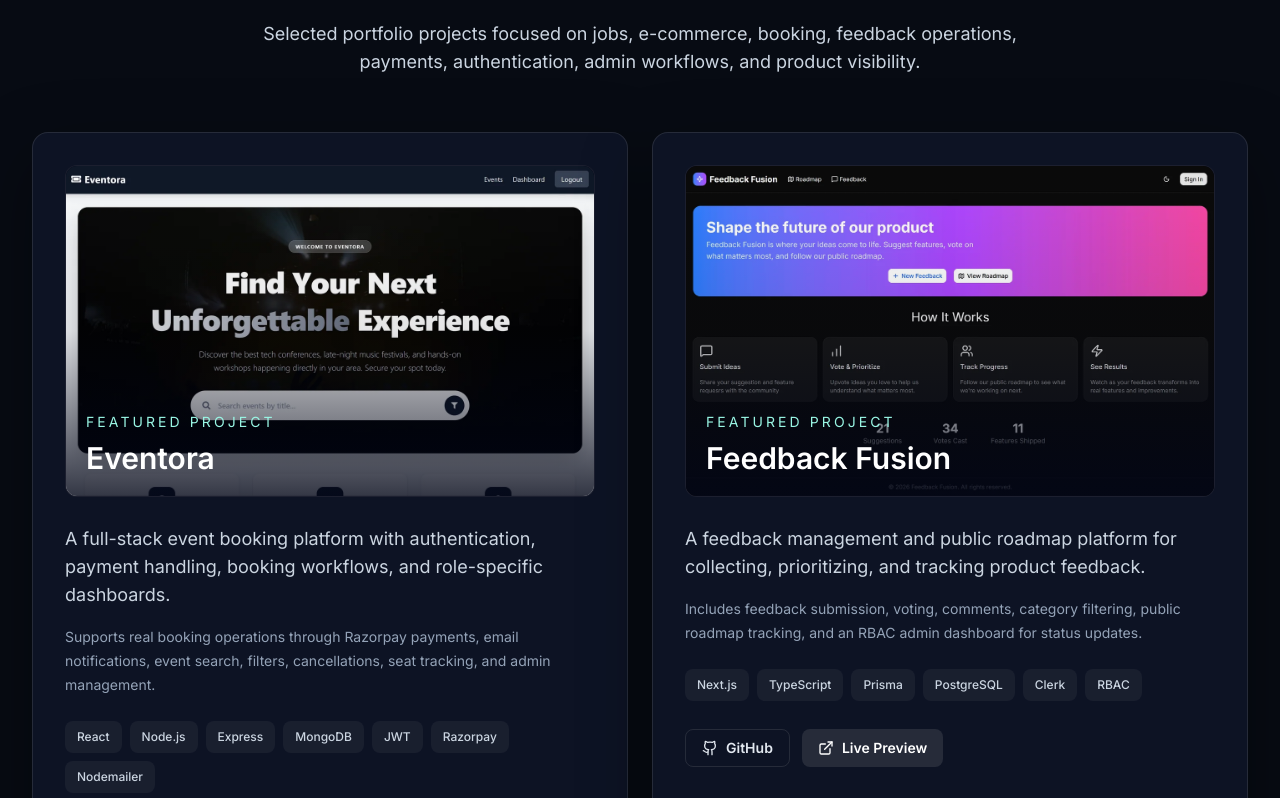
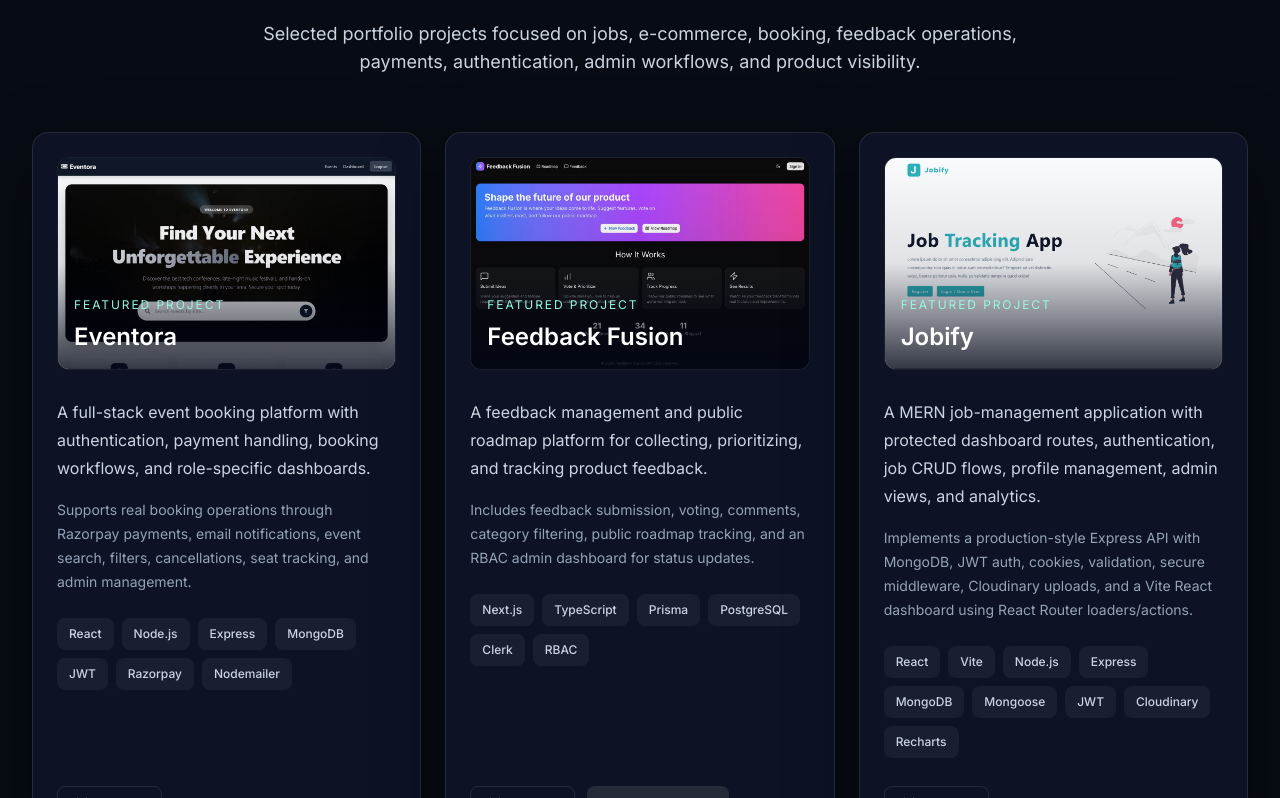
Before and after one commit to Vibudh08/My-Portfolio, a Next.js app: page / in a window 1280 px wide. Shown: the part 4302-5100 px from the top of the page. Built offline with nearby package versions, Linux system fonts and the light colour scheme.

Commit message:
Show three project cards per desktop row

```diff
--- a/src/components/Projects.tsx
+++ b/src/components/Projects.tsx
@@ -13,11 +13,11 @@
           title="Real-world builds with end-to-end workflows."
           description="Selected portfolio projects focused on jobs, e-commerce, booking, feedback operations, payments, authentication, admin workflows, and product visibility."
         />
-        <div className="grid gap-6 lg:grid-cols-2">
+        <div className="grid gap-6 md:grid-cols-2 lg:grid-cols-3">
           {projects.map((project) => (
             <article
               key={project.title}
-              className="group relative overflow-hidden rounded-2xl border border-white/10 bg-panel/95 p-6 shadow-card transition hover:-translate-y-1 hover:border-teal-300/30 md:p-8"
+              className="group relative flex flex-col overflow-hidden rounded-2xl border border-white/10 bg-panel/95 p-5 shadow-card transition hover:-translate-y-1 hover:border-teal-300/30 sm:p-6"
             >
               <div className="absolute inset-x-0 top-0 h-px bg-gradient-to-r from-transparent via-teal-300/60 to-transparent opacity-0 transition group-hover:opacity-100" />
               <div className="mb-7 overflow-hidden rounded-xl border border-white/10 bg-slate-950">
@@ -26,17 +26,17 @@
                     src={project.imageUrl}
                     alt={project.imageAlt}
                     fill
-                    sizes="(min-width: 1024px) 50vw, 100vw"
+                    sizes="(min-width: 1024px) 33vw, (min-width: 768px) 50vw, 100vw"
                     className="object-cover transition duration-500 group-hover:scale-[1.03]"
                   />
                   <div className="absolute inset-0 bg-gradient-to-t from-slate-950/80 via-slate-950/10 to-transparent" />
-                  <div className="absolute bottom-5 left-5 right-5">
-                    <p className="text-sm uppercase tracking-[0.22em] text-teal-200">Featured Project</p>
-                    <h3 className="mt-2 text-3xl font-semibold text-white">{project.title}</h3>
+                  <div className="absolute bottom-4 left-4 right-4">
+                    <p className="text-xs uppercase tracking-[0.16em] text-teal-200">Featured Project</p>
+                    <h3 className="mt-2 text-xl font-semibold leading-tight text-white xl:text-2xl">{project.title}</h3>
                   </div>
                 </div>
               </div>
-              <p className="text-lg leading-7 text-slate-300">{project.description}</p>
+              <p className="text-base leading-7 text-slate-300">{project.description}</p>
               <p className="mt-4 text-sm leading-6 text-slate-400">{project.impact}</p>
               <div className="mt-6 flex flex-wrap gap-2">
                 {project.techStack.map((tech) => (
@@ -45,7 +45,7 @@
                   </span>
                 ))}
               </div>
-              <div className="mt-7 flex flex-wrap gap-3">
+              <div className="mt-auto flex flex-wrap gap-3 pt-7">
                 {project.githubUrl && (
                   <a
                     href={project.githubUrl}
```
